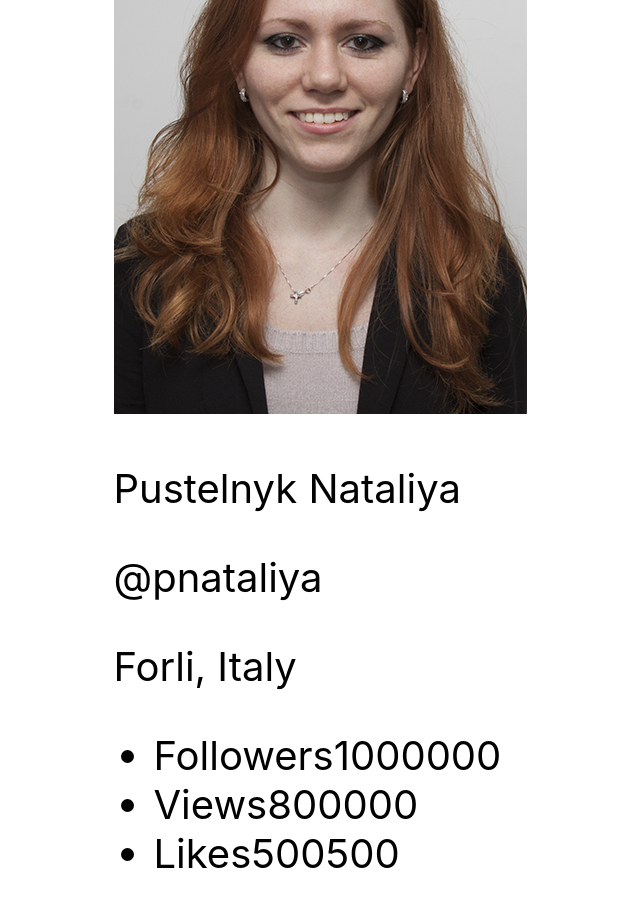
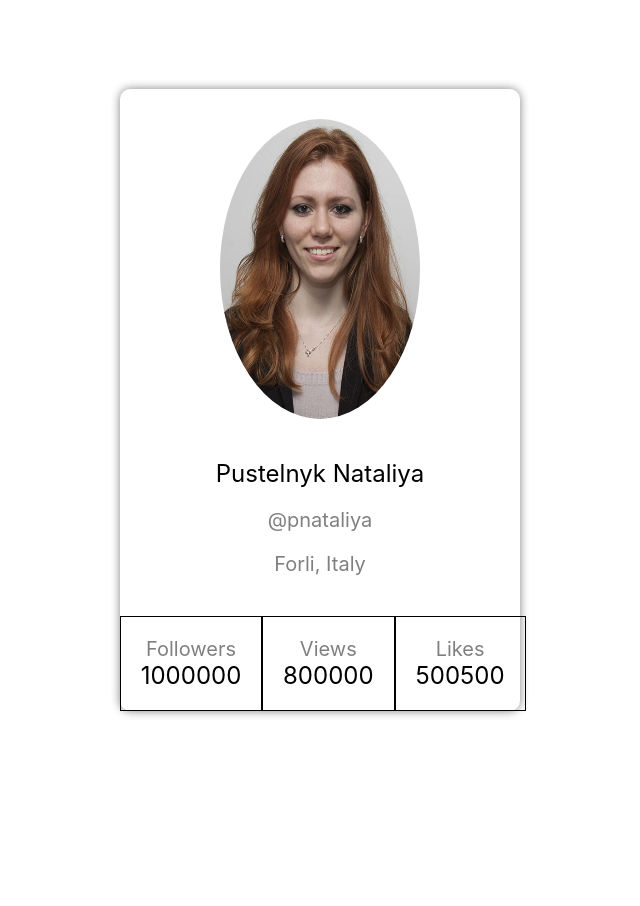
Before and after one commit to nata87/goit-react-woolf-hw-01-components, a React (Create React App) app: page / in a window 1280 px wide. Shown: the top 906 px of the page, without its empty margins (320-960 px from the left). After the commit the page ends 800 px from the top, so only its background shows below. Built offline with nearby package versions, Linux system fonts and the light colour scheme.

Commit message:
added profile style

```diff
--- a/src/index.css
+++ b/src/index.css
@@ -13,3 +13,61 @@ code {
   font-family: source-code-pro, Menlo, Monaco, Consolas, 'Courier New',
     monospace;
 }
+
+p {
+  margin: 10px;
+}
+
+.profile {
+  display: flex;
+  flex-direction: column;
+  border-radius: 10px;
+  box-shadow: 0 0 10px grey;
+  font-size: 20px;
+  width: 400px;
+}
+
+.description {
+  display: flex;
+  flex-direction: column;
+  align-items: center;
+  padding: 30px;
+}
+
+.avatar {
+  margin-bottom: 30px;
+  height: 300px;
+  width: 200px;
+  border-radius: 50%;
+}
+
+.name {
+  font-size: 24px;
+}
+
+.tag,
+.location,
+.label {
+  color: grey;
+}
+
+.stats {
+  display: flex;
+  list-style: none;
+  width: 100%;
+  padding: 0;
+  margin: 0;
+}
+
+.stats > li {
+  display: flex;
+  border: 1px solid black;
+  padding: 20px;
+  width: 100px;
+  flex-wrap: wrap;
+  justify-content: center;
+}
+
+.quantity {
+  font-size: 24px;
+}
```
